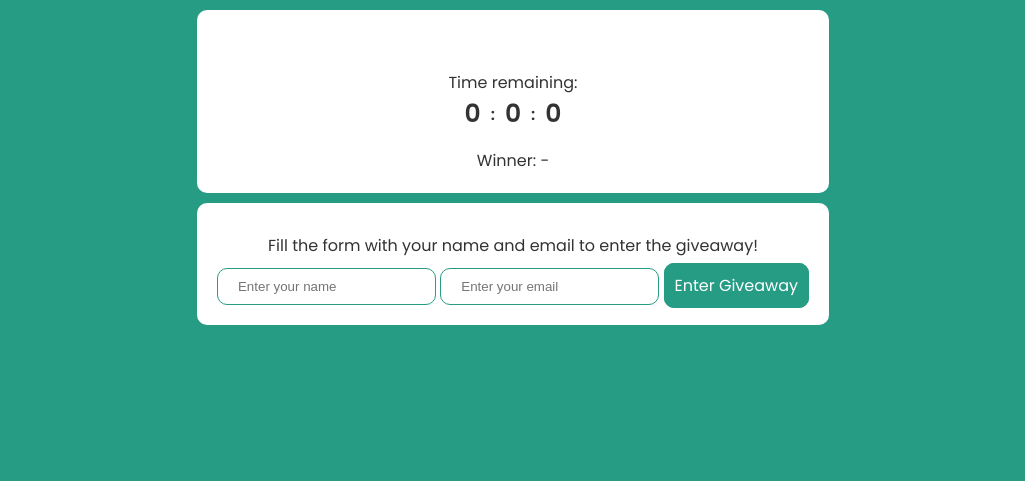
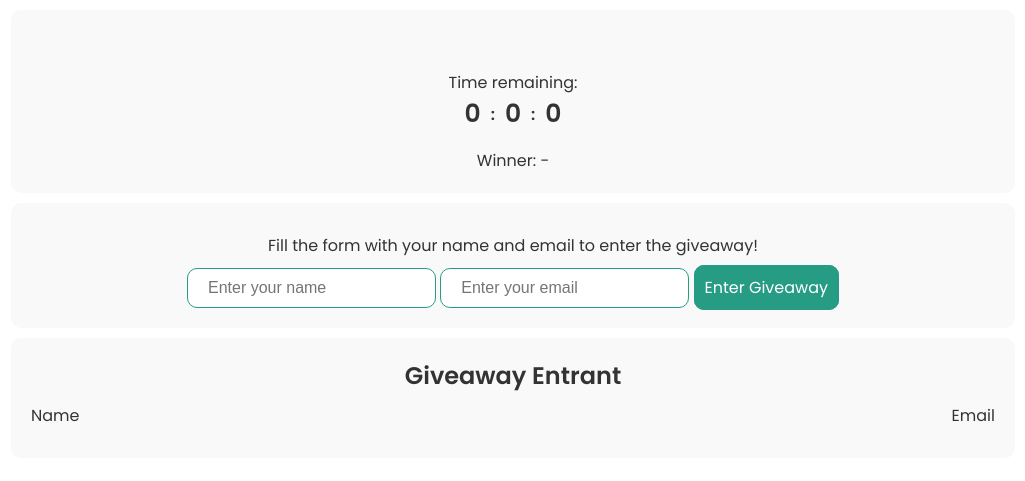
Before and after one commit to tlaksono7/giveaway-app, a website with bundled scripts: page index.html in a window 1280 px wide. Shown: the whole page, without its empty margins (127-1152 px from the left). Built offline with nearby package versions, Linux system fonts and the light colour scheme; no server answers.

Commit message:
add giveaway entrant

```diff
--- a/assets/js/client.js
+++ b/assets/js/client.js
@@ -8,6 +8,7 @@ const enterGiveawayEl = document.getElementById("enter-giveaway")
 const winnerEl = document.getElementById("winner")
 const pirzeListEl = document.getElementById("prize-list")
 
+const entrantListEl = document.getElementById("entrant-list")
 
 const API_KEY = 'pat0Om1gJLkklfIU4.87ddb722f46d7d144f9e5445e0c800695f65b56cb0171589ab70d1e40166b0d8'
 const BASE_ID = 'appYajUTYIlmfenmW'
@@ -140,5 +141,28 @@ enterGiveawayEl.addEventListener("click", function() {
     entrantNameEl.value = ""
 });
 
+const getEntrantList = () => {
+    fetch(urlEntries, {
+        method: 'GET',
+            headers: {
+                'Authorization': 'Bearer ' + API_KEY,
+                'Content-Type': 'application/json'
+            }
+        })
+        .then(response => response.json())
+        .then(data => loadEntrant(data))
+        .catch(err => console.error(err))
+    const loadEntrant = (data) => {
+        let dataEntrant = data.records
+        for (let i=0; i < dataEntrant.length; i++) {
+            entrantListEl.innerHTML += `<div class="content-entrant__body-list__item">
+                                            <p>${dataEntrant[i].fields.name}</p>
+                                            <p>${dataEntrant[i].fields.email.slice(0, 3)}***@****${dataEntrant[i].fields.email.slice(-3)}</p>
+                                        </div>`
+        }
+    }
 
+}
+
+getEntrantList()
 getDataEvent()
--- a/index.html
+++ b/index.html
@@ -14,8 +14,10 @@
     <script src="assets/js/airtable.js"></script>
 </head>
 <body>
+    <div class="content">
+        <div class="container">
+            <div class="content-area">
                 <div class="main-content">
-        <div class="container">
                     <div class="content-body">
                         <div id="prize-image" class="content-body__prize-body-image"></div>
                         <h2 id="prize-name" class="content-body__prize-body-name"></h2>
@@ -26,12 +28,30 @@
                         <div class="content-body__winner">Winner: <span id="winner">-</span></div>
                     </div>
                     <div class="content-action">
-                <p class="content-action__title">Fill the form with your name and email to enter the giveaway!</p>
-                <input class="content-action__input content-action__input--name" type="text" id="name-entrant" placeholder="Enter your name" q>
-                <input class="content-action__input content-action__input--email" type="email" id="email-entrant" placeholder="Enter your email">
+                        <h4 class="content-action__title">Fill the form with your name and email to enter the giveaway!</h4>
+                        <div class="content-action__body">
+                            <input class="content-action__body-input content-action__body-input--name" type="text" id="name-entrant" placeholder="Enter your name" q>
+                            <input class="content-action__body-input content-action__body-input--email" type="email" id="email-entrant" placeholder="Enter your email">
                             <a class="btn btn--main" id="enter-giveaway">Enter Giveaway</a>
                         </div>
+
                     </div>
+                </div>
+                <div class="asside-content">
+                    <div class="content-entrant">
+                        <h2 class="content-entrant__title">Giveaway Entrant</h2>
+                        <div class="content-entrant__body">
+                            <div class="content-entrant__body-header">
+                                <h4>Name</h4>
+                                <h4>Email</h4>
+                            </div>
+                            <div id="entrant-list" class="content-entrant__body-list"></div>
+                        </div>
+                    </div>
+                </div>
+            </div>
+            </div>
+
     </div>
     <script src="assets/js/client.js"></script>
 </body>
--- a/scss/partial/_body.scss
+++ b/scss/partial/_body.scss
@@ -1,11 +1,11 @@
 body {
-    background-color: $secondary-background;
+    background-color: $primary-background;
     font-family: 'Poppins', sans-serif;
     color: $color-black;
 }
 
 .container {
     padding: 10px;
-    max-width: 800px;
+    max-width: 1024px;
     margin: 0 auto;
 }
--- a/scss/partial/_content.scss
+++ b/scss/partial/_content.scss
@@ -1,11 +1,5 @@
-.main-content {
-    display: flex;
-    justify-content: center;
-    align-items: center;
-}
-
 .content-body {
-    background-color: $primary-background;
+    background-color: $alt-background;
     padding: 20px;
     border-radius: 10px;
     margin-bottom: 10px;
@@ -45,7 +39,7 @@
 }
 
 .content-action {
-    background-color: $primary-background;
+    background-color: $alt-background;
     padding: 20px;
     border-radius: 10px;
     margin-bottom: 10px;
@@ -56,3 +50,32 @@
     margin-top: 10px;
     margin-bottom: 10px;
 }
+
+.content-action__body {
+    text-align: center;
+}
+
+
+.content-entrant {
+    background-color: $alt-background;
+    padding: 20px;
+    border-radius: 10px;
+    margin-bottom: 10px;
+    .content-entrant__title {
+        font-weight: 600;
+        text-align: center;
+        margin-bottom: 10px;
+    }
+}
+
+.content-entrant__body-header, .content-entrant__body-list__item {
+    display: flex;
+    justify-content: space-between;
+    margin-top: 10px;
+    margin-bottom: 10px;
+}
+
+.content-entrant__body-list {
+    max-height: 350px;
+    overflow: scroll;
+}
--- a/scss/partial/_form.scss
+++ b/scss/partial/_form.scss
@@ -2,4 +2,5 @@ input {
     border: 1px solid $primary-color;
     padding: 10px 20px;
     border-radius: 10px;
+    font-size: 1rem;
 }
--- a/scss/partial/_variable.scss
+++ b/scss/partial/_variable.scss
@@ -10,6 +10,7 @@ $color-pink: #fd6094;
 // Background
  $primary-background: $color-white;
  $secondary-background: $primary-color;
+ $alt-background: #f9f9f9;
 
  // Button
  $btn-primary: $primary-color;
```
Also changed, not shown: admin.html (+14 -8 lines), assets/css/starter.css. Lines whose indentation alone changed are shown as unchanged.
